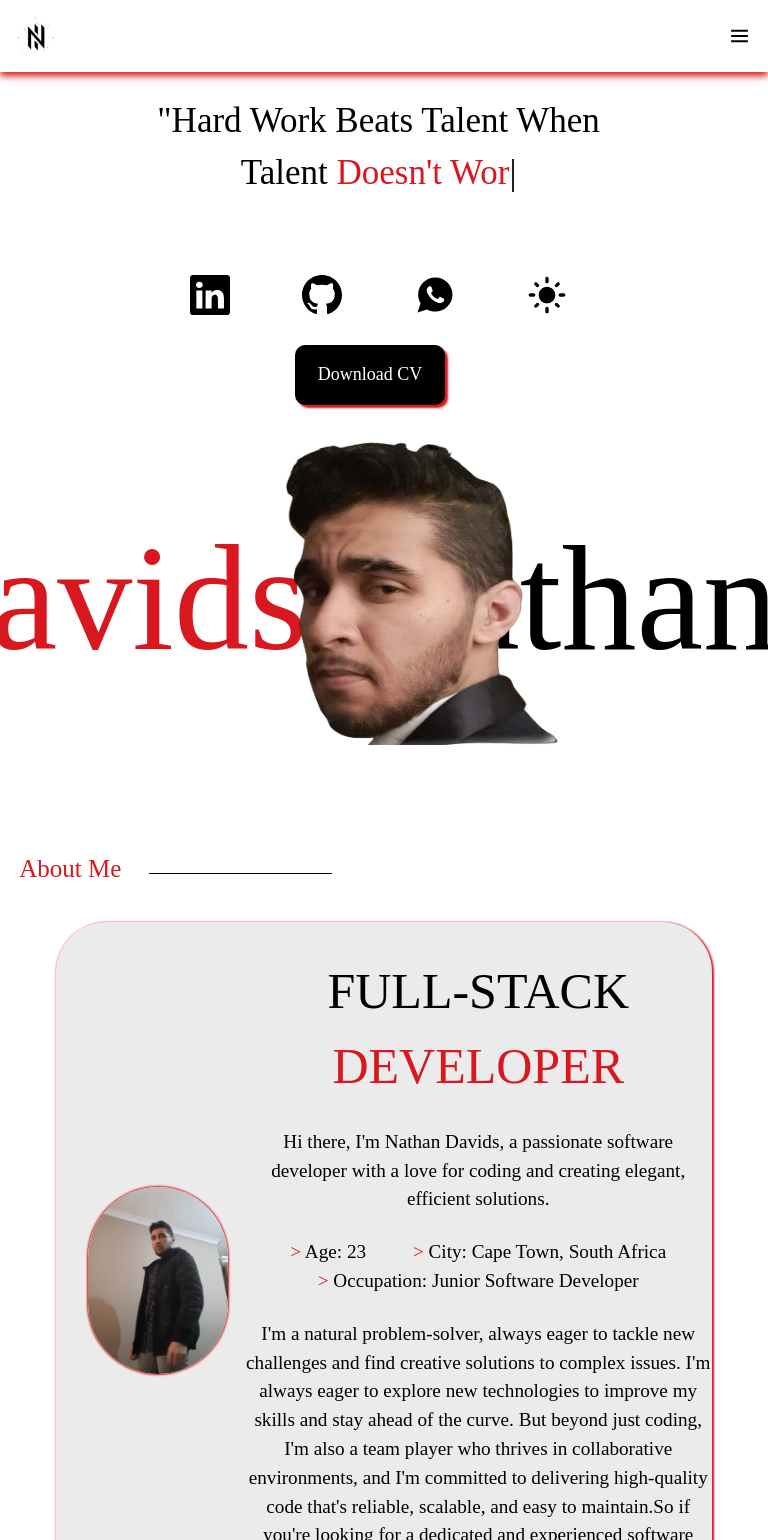
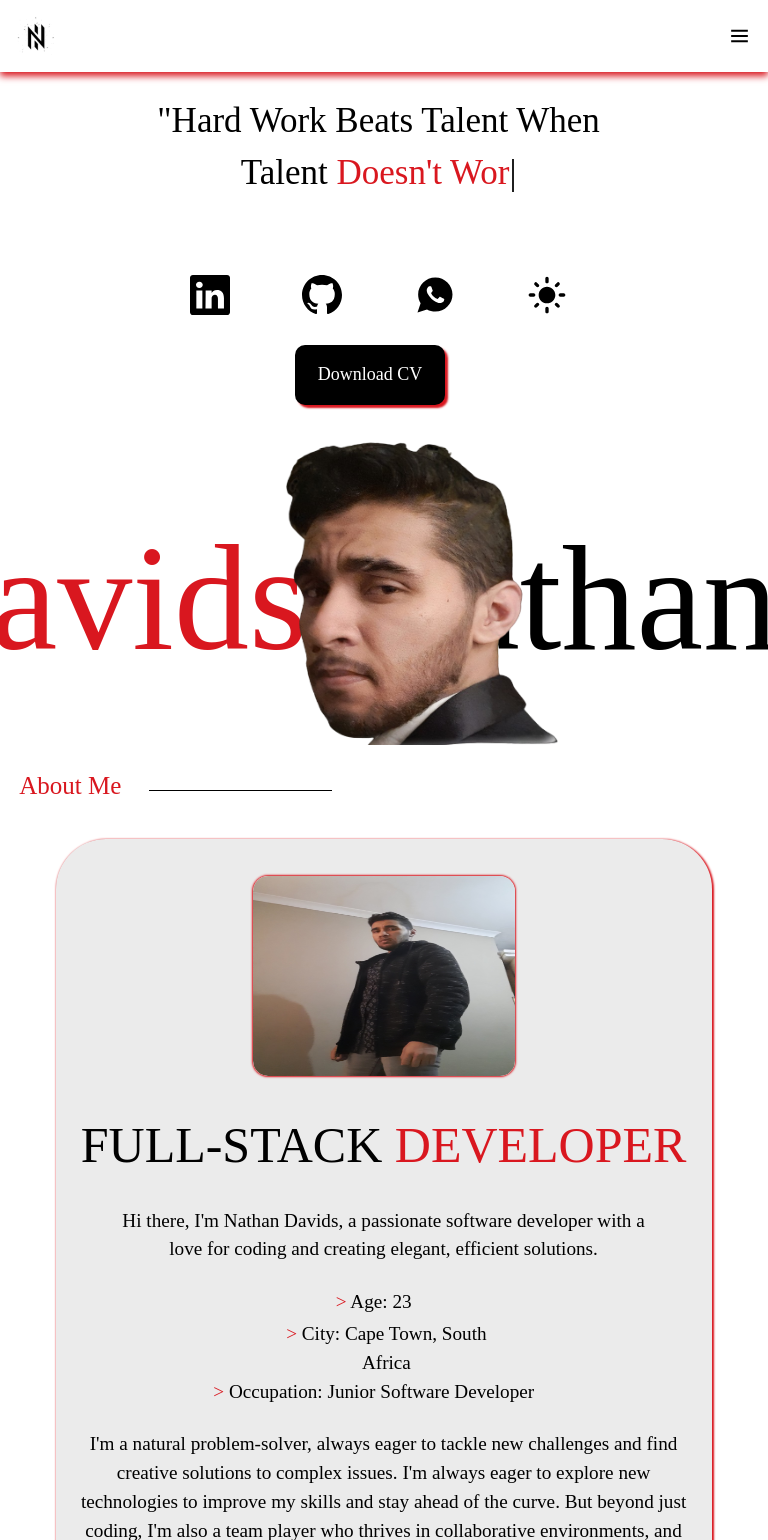
Before and after one commit to NathanDavids/PortfolioProject, a React (Vite) app: page / in a window 768 px wide. Shown: the top 1540 px of the page. Built offline with nearby package versions, Linux system fonts and the light colour scheme; a web font is replaced by a local one.

Commit message:
Updated the Mobile & Tablet View (About Page)

```diff
--- a/src/components/about/about.css
+++ b/src/components/about/about.css
@@ -130,6 +130,7 @@
     height: 1600px;
     overflow: hidden;
     background-color: black;
+    margin-top: -1%;
 }
 
 #aboutContainer{
@@ -536,6 +537,9 @@
     #workLine2{
         width: 20%;
     }
+    #workContent{
+        height: 230px;
+    }
     #projectsBlock{
         width: 300px;
     }
@@ -553,15 +557,118 @@
 
 
 
-@media screen and (min-width:768px) and (max-width:1440px){
+@media screen and (min-width:768px) and (max-width:799px){
     #about{
-        height: 1600px;
+        height: 1800px;
     }
     #aboutContainer{
-        height: 1400px;
+        height: 1750px;
     }
     .interestContainer:hover{
         font-size: x-large;
+    }
+    #aboutTopContent{
+        display: grid;
+        justify-content: center;
+        padding-top: 5%;
+    }
+    #imgContainer{
+        height: 100%;
+        width: 40%;
+        margin-left: 30%;
+        border-radius: 15px;
+    }
+    #aboutImg{
+        display: flex;
+        justify-content: center;
+        height: 200px;
+        width: 100%;
+        border-radius: 15px;
+    }
+    #TextContainer{
+        max-width: 100%;
+    }
+    #Heading{
+        position: relative;
+        left: -2.5%;
+    }
+    #subHeading{
+        position: relative;
+        width: 85%;
+        margin-left: 5%;
+    }
+    #keyTop{
+        display: grid;
+        position: relative;
+        width: 100%;
+        gap: 3px;
+        margin-left: -4%;
+    }
+    #keyBottom{
+        position: relative;
+        width: 100%;
+        margin-left: -4%;
+    }
+    #bodyText{
+        padding-right: 5%;
+    }
+}
+
+/* Tablets (Large) */
+@media screen and (min-width:800px) and (max-width:950px){
+    #about{
+        height: 1800px;
+    }
+    #aboutContainer{
+        height: 1750px;
+    }
+    #aboutTopContent{
+        display: grid;
+        justify-content: center;
+        padding-top: 5%;
+    }
+    #imgContainer{
+        height: 100%;
+        width: 40%;
+        margin-left: 30%;
+        border-radius: 15px;
+    }
+    #aboutImg{
+        display: flex;
+        justify-content: center;
+        height: 300px;
+        width: 100%;
+        border-radius: 15px;
+    }
+    #TextContainer{
+        max-width: 100%;
+    }
+    #Heading{
+        position: relative;
+        left: -2.5%;
+    }
+    #subHeading{
+        position: relative;
+        width: 85%;
+        margin-left: 5%;
+    }
+    #keyTop{
+        display: grid;
+        position: relative;
+        width: 100%;
+        gap: 3px;
+        margin-left: -4%;
+    }
+    #keyBottom{
+        position: relative;
+        width: 100%;
+        margin-left: -4%;
+    }
+    #bodyText{
+        padding-right: 5%;
+    }
+    .interestContainer{
+        font-size: large;
     }
 }
 
--- a/src/components/education & experience/educationandexperience.css
+++ b/src/components/education & experience/educationandexperience.css
@@ -71,7 +71,7 @@
         height: 1800px;
     }
     #educationandexperienceContainer{
-        height: 1800px;
+        height: 1400px;
     }
 }
 
--- a/src/components/navbar/navbar.css
+++ b/src/components/navbar/navbar.css
@@ -251,6 +251,7 @@
 /* XL Screens */
 @media screen and (min-width:2480px){
     .header{
+        max-width: 100%;
         padding: 1rem 25rem;
     }
     .logo{
```
